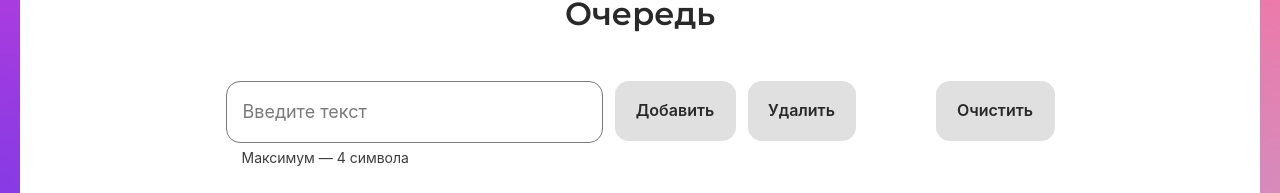
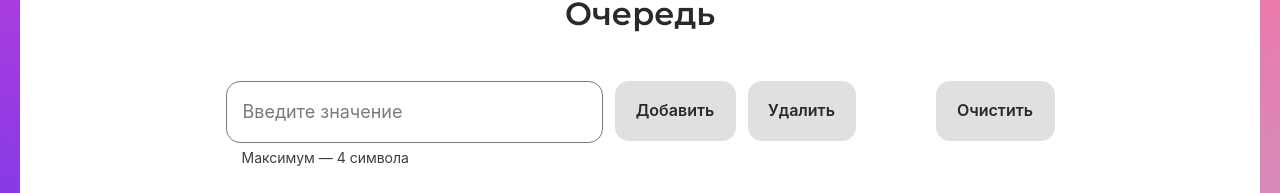
Before and after one commit to elena-sh-r/algososh, a React (Create React App) app: page /queue in a window 1280 px wide. Shown: the part 198-391 px from the top of the page. Built offline with nearby package versions, Linux system fonts and the light colour scheme.

Commit message:
fix: placeholder changed

```diff
--- a/src/components/queue-page/queue-page.tsx
+++ b/src/components/queue-page/queue-page.tsx
@@ -93,7 +93,7 @@ export const QueuePage: React.FC = () => {
     <SolutionLayout title="Очередь">
       <div className={`${styles.controlsContainer}`}>
         <div className={`${styles.inputsContainer}`}>
-          <Input isLimitText={true} maxLength={4} value={value} onChange={handleChange} />
+          <Input isLimitText={true} maxLength={4} value={value} onChange={handleChange} placeholder="Введите значение" />
           <Button text="Добавить" onClick={handleAdd} extraClass={`${styles.addButton}`} disabled={!value || tailIdx === elements.length - 1} />
           <Button text="Удалить" onClick={handleDelete} extraClass={`${styles.deleteButton}`} disabled={headIdx === -1 && tailIdx === -1} />
         </div>
```
